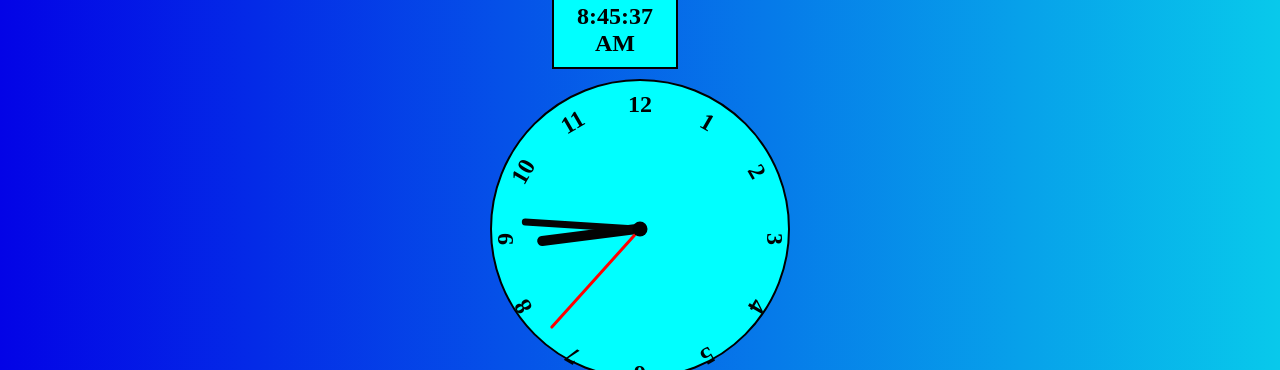
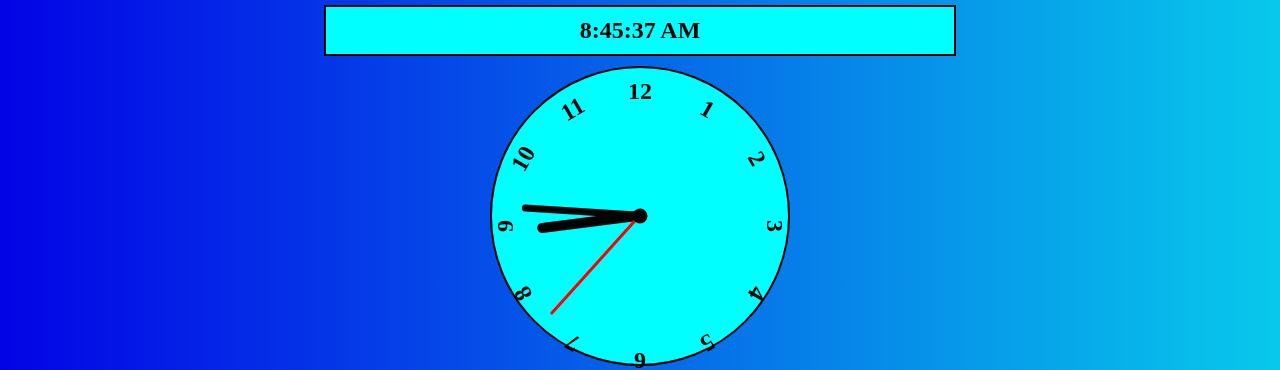
Before and after one commit to SunWeb07/mytimetodosomething, a plain HTML site: page clock/index.html in a window 1280 px wide. Shown: the part 228-598 px from the top of the page. Drawn offline with Linux system fonts and the light colour scheme.

Commit message:
Update clock.css

```diff
--- a/clock/clock.css
+++ b/clock/clock.css
@@ -10,13 +10,12 @@ h1,footer{
 }
 
 .digiclock{
-    text-align: center;
-    width: 10%;
+  text-align: center;
+    width: 50%;
     background-color: aqua;
     color: black;
     padding: 10px;
-    margin:10px 50px 10px 0px;
-
+    margin:10px 50px 10px;
     transition:cubic-bezier(0.86, 0, 0.07, 1);
 animation-name: any;
 animation-duration: 10s;
```
